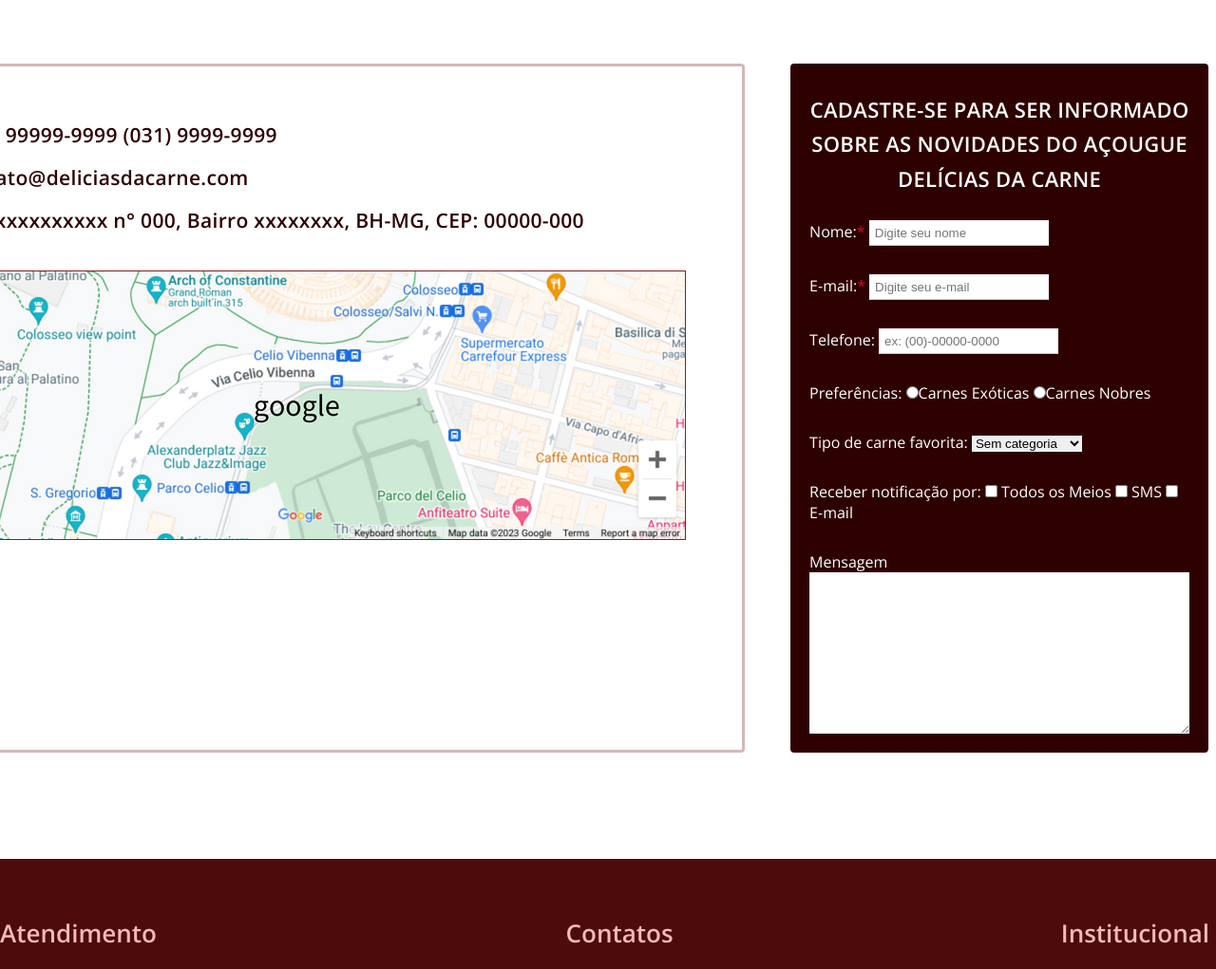
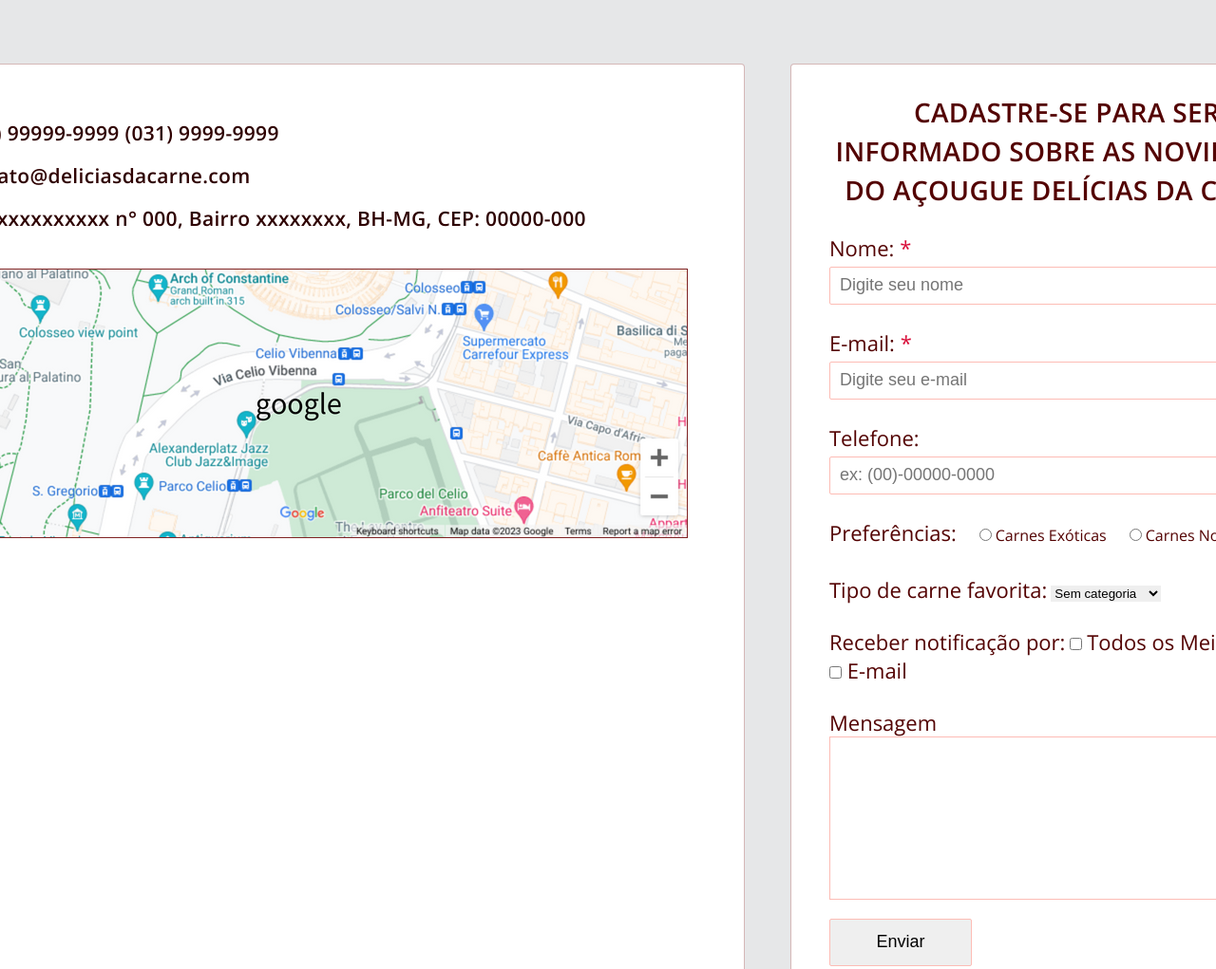
Before and after one commit to leandropereira-dev/meat-delicacies-butcher-shop, a plain HTML site: page index.html in a window 1280 px wide. Shown: the part 4675-5696 px from the top of the page at 95% size. Drawn offline with nearby package versions, Linux system fonts and the light colour scheme; a web font is replaced by a local one.

Commit message:
60% de conclusão da sessão contato

```diff
--- a/index.html
+++ b/index.html
@@ -267,15 +267,15 @@
         <div class="formulario">
           <p>Cadastre-se para ser informado sobre as novidades do Açougue Delícias da Carne</p>
           <form action="">
-            <div class="box-input">
+            <div class="box-input-pessoal">
               <label for="nome">Nome:<span class="required_field">* </span></label>
               <input type="text" id="nome" name="nome" placeholder="Digite seu nome" required />
             </div>
-            <div class="box-input">
+            <div class="box-input-pessoal">
               <label for="e-mail">E-mail:<span class="required_field">* </span></label>
               <input type="email" id="email" name="email" placeholder="Digite seu e-mail" required />
             </div>
-            <div class="box-input">
+            <div class="box-input-pessoal">
               <label for="telefone">Telefone:</label>
               <input
               type="tel"
@@ -285,7 +285,7 @@
               placeholder="ex: (00)-00000-0000"
               required />
             </div>
-            <div class="box-input">
+            <div class="box-input-preferencias">
               <label for="preferências">Preferências:</label>
               <input
               type="radio"
@@ -324,9 +324,7 @@
             <div class="box-input"></div>
               <label for="mensagem">Mensagem</label>
               <textarea name="mensagem" id="mensagem" cols="30" rows="10" class="block"></textarea>
-            </div>
-            <div class="box-input"></div>
-              <input type="submit" id="enviar" value="Enviar">
+              <input type="submit" id="enviar" value="Enviar" class="btn-formulario">
             </div>
           </form>
         </div>
--- a/style.css
+++ b/style.css
@@ -246,7 +246,8 @@ body {
 }
 
 #contato {
-  height: 1000px;
+  padding-bottom: 100px;
+  background-color: #e6e7e8;
 }
 
 #contato h2 {
@@ -257,7 +258,7 @@ body {
   letter-spacing: 1.2px;
   text-transform: uppercase;
   text-align: center;
-  margin-top: 130px;
+  padding-top: 130px;
 }
 
 .container-localizacao-form {
@@ -269,8 +270,9 @@ body {
 
 .localizacao{
   border-radius: 4px;
-  border: 3px solid rgba(117, 17, 17, 0.30);
+  border: 1px solid rgba(117, 17, 17, 0.30);
   padding: 55px 44px;
+  background-color: #fff;
 }
 
 .localizacao address{
@@ -297,20 +299,21 @@ body {
 }
 
 .formulario {
-  background-color: #2e0101;
-  color: #fff;
+  background-color: #fff;
+  color: #530202;
   width: 750px;
-  padding: 20px;
+  padding: 20px 40px;
   border-radius: 4px;
+  border: 1px solid rgba(117, 17, 17, 0.30);
 }
 
 .formulario p {
-  color: #FFF;
+  color: #530202;
   font-family: 'Open Sans' sans-serif;
-  font-size: 22px;
+  font-size: 28px;
   font-style: normal;
   font-weight: 700;
-  line-height: 166.682%; /* 36.67px */
+  line-height: 146.682%; /* 36.67px */
   letter-spacing: 0.33px;
   text-transform: uppercase;
   text-align: center;
@@ -318,27 +321,64 @@ body {
 }
 
 .required_field{
-  color: #D80835;
+  color: #d80835;
+  padding: 0 6px;
+}
+
+label{
+  font-size: 22px;
 }
 
 input{
-  border: 1px solid transparent;
-  border-bottom: 1px solid #CCC;
-  padding: 5px 5px;
-
+  border: 1px solid hsl(6, 94%, 85%);
+  border-radius: 2px;
+  font-size: 18px;
 }
 
 textarea{
   padding: 10px 5px;
-  width: 400px;
+  width: 500px;
+  border: 1px solid hsl(6, 94%, 85%);
 }
 
 .block{
   display: block;
 }
 
+.btn-formulario{
+  margin:20px 0;
+  height: 50px;
+  width: 150px;
+}
+
+.box-input-pessoal{
+  margin-bottom: 25px;
+  display: grid;
+  gap: 5px;
+}
+
+.box-input-pessoal input {
+  height: 40px;
+  padding: 10px 10px;
+}
+
+
+
+.box-input-preferencias {
+  margin-bottom: 30px;
+  display: flex;
+  align-items: baseline;
+  gap: 4px;
+}
+
+.box-input-preferencias input {
+  margin-left: 20px;
+}
+
+
+
 .box-input{
-  margin-bottom: 30px;
+  margin-bottom: 25px;
 }
 
 
```
